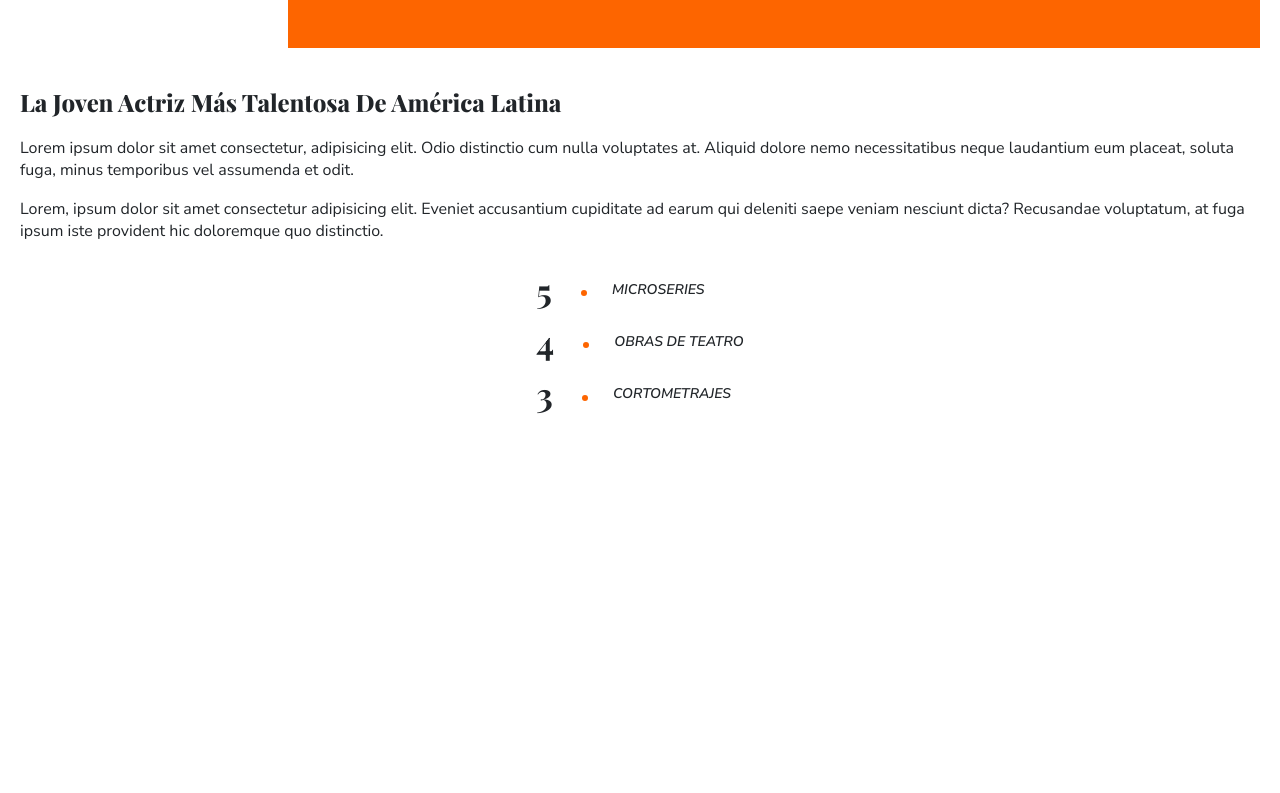
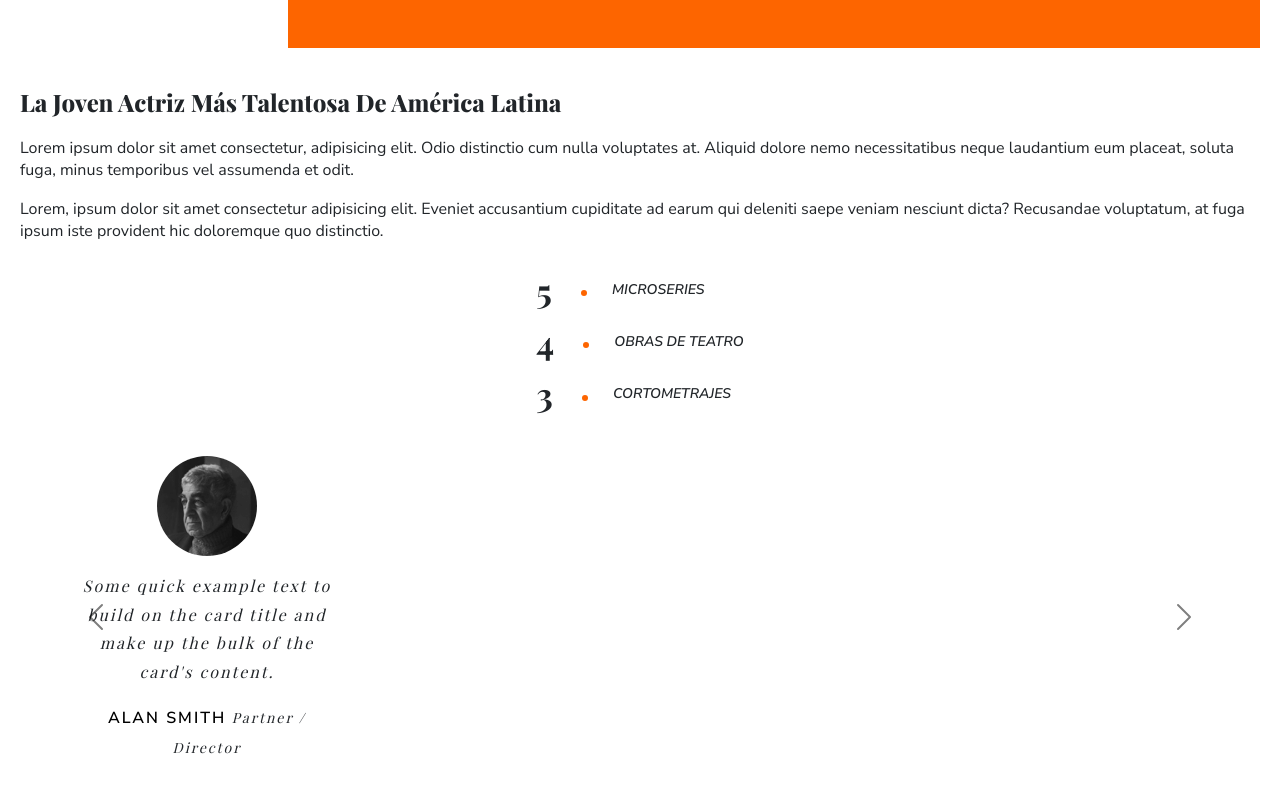
Before and after one commit to arenascode/AlejandraBaezaPortfolio, a website: page index.html in a window 1280 px wide. Shown: the part 1855-2648 px from the top of the page. Drawn offline with nearby package versions, Linux system fonts and the light colour scheme; a web font is replaced by a local one.

Commit message:
recomendations section done

```diff
--- a/index.html
+++ b/index.html
@@ -162,8 +162,97 @@
         </div>
       </div>
     </section>
-    <section id="projects">
-
+    <section id="recomendations">
+      <div
+        id="carouselExampleAutoplaying"
+        class="carousel carousel-dark slide"
+        data-bs-ride="carousel"
+      >
+        <div class="carousel-inner">
+          <div class="carousel-item active">
+            <div class="card" style="width: 19rem">
+              <img
+                src="./src/assets/img/AlanSmith.png"
+                class="rounded-circle"
+                alt="..."
+              />
+              <div class="card-body">
+                <p class="card-text">
+                  Some quick example text to build on the card title and make up
+                  the bulk of the card's content.
+                </p>
+                <span>Alan Smith</span><small> Partner / Director</small>
+              </div>
+            </div>
+          </div>
+          <div class="carousel-item">
+                       <div class="card" style="width: 19rem">
+              <img
+                src="./src/assets/img/AlexisSanchez.png"
+                class="card-img-top rounded-circle"
+                alt="..."
+              />
+              <div class="card-body">
+                <p class="card-text">
+                  Some quick example text to build on the card title and make up
+                  the bulk of the card's content.
+                </p>
+                <span>Alan Smith</span><small> Partner / Director</small>
+              </div>
+            </div>
+          </div>
+          <div class="carousel-item">
+            <div class="card" style="width: 19rem">
+              <img
+                src="./src/assets/img/bryan-freeman.png"
+                class="card-img-top rounded-circle"
+                alt="..."
+              />
+              <div class="card-body">
+                <p class="card-text">
+                  Some quick example text to build on the card title and make up
+                  the bulk of the card's content.
+                </p>
+                <span>Alan Smith</span><small> Partner / Director</small>
+              </div>
+            </div>
+          </div>
+          <div class="carousel-item">
+            <div class="card" style="width: 19rem">
+              <img
+                src="./src/assets/img/mary-lous.png"
+                class="card-img-top rounded-circle"
+                alt="..."
+              />
+              <div class="card-body">
+                <p class="card-text">
+                  Some quick example text to build on the card title and make up
+                  the bulk of the card's content.
+                </p>
+                <span>Alan Smith</span><small> Partner / Director</small>
+              </div>
+            </div>
+          </div>
+        </div>
+        <button
+          class="carousel-control-prev"
+          type="button"
+          data-bs-target="#carouselExampleAutoplaying"
+          data-bs-slide="prev" data-bs-theme="dark"
+        >
+          <span class="carousel-control-prev-icon" aria-hidden="true"></span>
+          <span class="visually-hidden">Previous</span>
+        </button>
+        <button
+          class="carousel-control-next"
+          type="button"
+          data-bs-target="#carouselExampleAutoplaying"
+          data-bs-slide="next" data-bs-theme="dark"
+        >
+          <span class="carousel-control-next-icon" aria-hidden="true"></span>
+          <span class="visually-hidden">Next</span>
+        </button>
+      </div>
     </section>
     <script
       src="https://cdn.jsdelivr.net/npm/@popperjs/core@2.11.8/dist/umd/popper.min.js"
--- a/src/scss/_base.scss
+++ b/src/scss/_base.scss
@@ -117,7 +117,7 @@ body {
   min-height: 100vh;
   font-family: var(--Font-Body);
   min-height: 100vh;
-  background-color: var(--color-background-page);
+  // background-color: ;
   line-height: 1.4em;
   /* opcional */ -webkit-font-smoothing: antialiased;
   /* opcional */ -moz-osx-font-smoothing: grayscale;
--- a/src/scss/style.scss
+++ b/src/scss/style.scss
@@ -2,7 +2,7 @@
 
 :root {
   //Colors
-  --color-background-page: #ffffff;
+  --color-background-body: #ffffff;
   --color-titles-headers: #262626;
   --color-contactMeBtn-MainSlider: #696969;
   --color-cta-btn: #fd6500;
@@ -14,7 +14,9 @@
   --Font-Titles: "Playfair Display", serif;
 }
 // ------ Mobile Design First (width:414px: iphone XR)
-
+body {
+  background-color: var(--color-background-body);
+}
 // ----- NavBar ------ //
 #navBarMobile {
   display: flex;
@@ -352,6 +354,34 @@
 }
 
 // ------Projects Section
-#projects {
-  min-height: 100vh;
+#recomendations {
+  width: 100%;
+  .carousel-item .card {
+    border: none;
+    margin-left: 55px;
+    text-align: center;
+    font-family: var(--Font-Titles);
+    font-style: italic;
+    font-size: 16px;
+    letter-spacing: 2px;
+    line-height: 1.8;
+    img {
+      width: 100px;
+      height: 100px;
+      margin: auto;
+    }
+    .card-body span {
+      font-style: normal;
+      font-weight: 800;
+      font-family: var(--Font-Body);
+      text-transform: uppercase;
+      color: #000;
+    }
+    // .card-body small {
+    //   text-wrap: nowrap;
+    // }
+  }
+  button {
+    align-items: center;
+  }
 }
```
Also changed, not shown: src/assets/img/AlanSmith.png (added), src/assets/img/AlexisSanchez.png (added), src/assets/img/bryan-freeman.png (added), src/assets/img/mary-lous.png (added), src/css/main.css, 4 other files.
